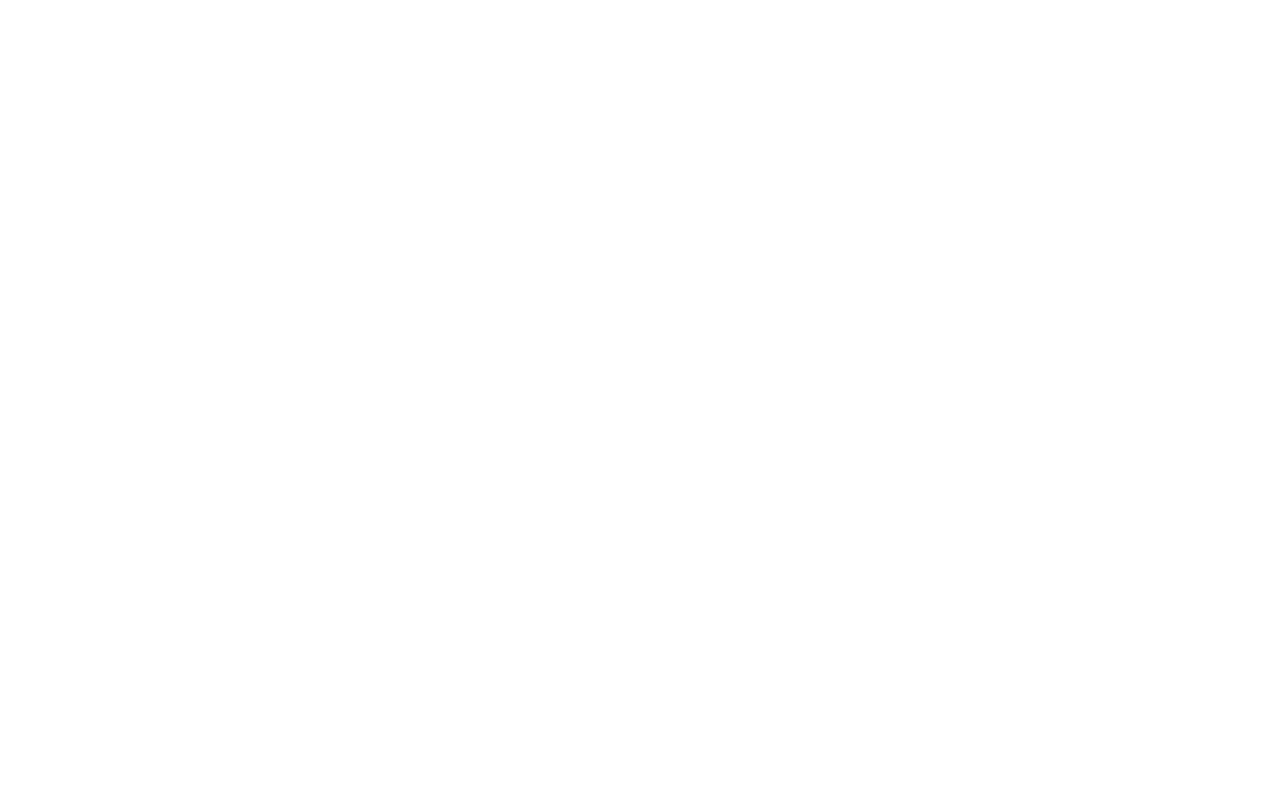
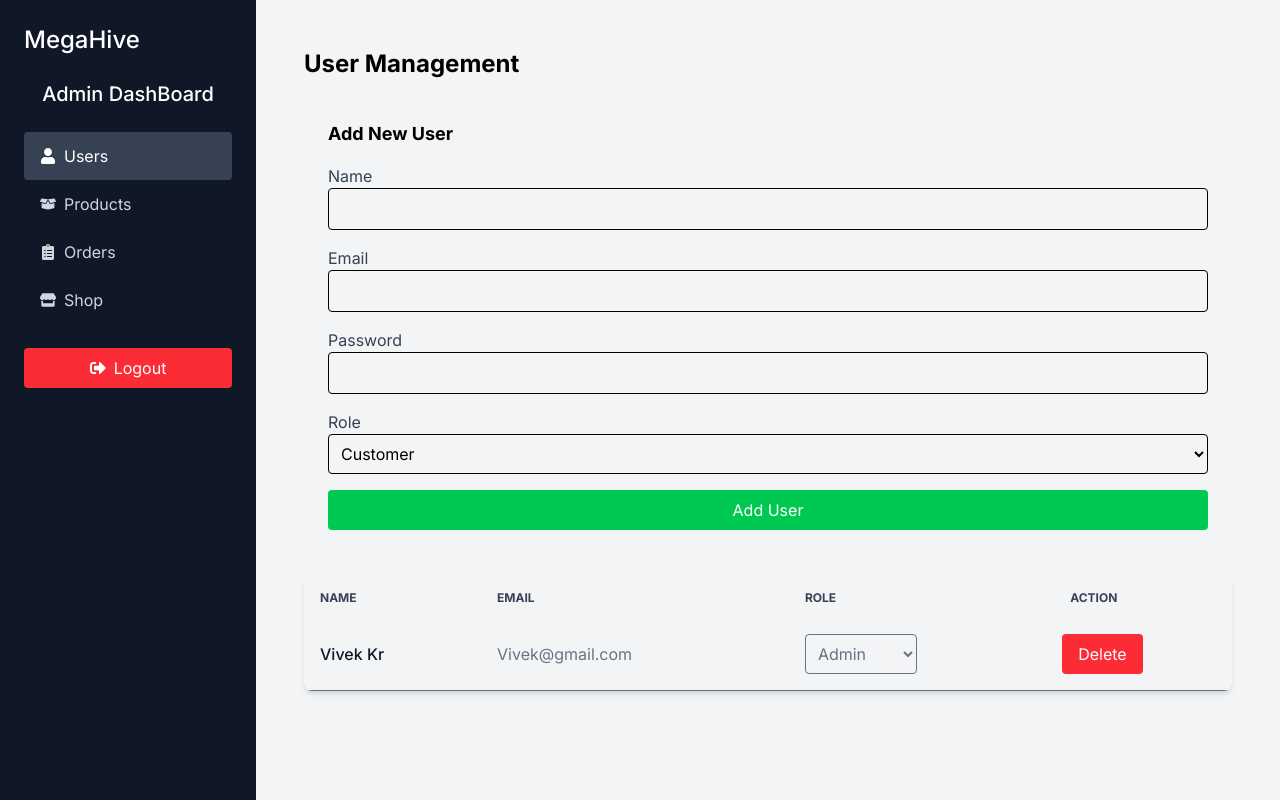
Before and after one commit to vivekkumar012/MegaHive, a React (Vite) app in the folder frontend/: page /admin/users in a window 1280 px wide. Before the commit this address had no page. Built offline with nearby package versions, Linux system fonts and the light colour scheme; a web font is replaced by a local one.

Commit message:
added new comp

```diff
--- a/frontend/src/App.jsx
+++ b/frontend/src/App.jsx
@@ -14,6 +14,8 @@
 import MyOrdersPage from "./pages/MyOrdersPage";
 import AdminLayout from "./components/Admin/AdminLayout";
 import AdminHomePage from "./pages/AdminHomePage";
+import UserManagement from "./components/Admin/UserManagement";
+import ProductManagement from "./components/Admin/ProductManagement";
 
 function App() {
   return (
@@ -41,6 +43,8 @@
 
         <Route path="/admin" element={<AdminLayout />}>
           <Route index element={<AdminHomePage />} />
+          <Route path="users" element={<UserManagement />} />
+          <Route path="products" element={<ProductManagement />} />
         </Route>
       </Routes>
     </div>
--- /dev/null
+++ b/frontend/src/components/Admin/ProductManagement.jsx
@@ -0,0 +1,11 @@
+import React from 'react'
+
+const ProductManagement = () => {
+  return (
+    <div>
+      Product
+    </div>
+  )
+}
+
+export default ProductManagement
--- /dev/null
+++ b/frontend/src/components/Admin/UserManagement.jsx
@@ -0,0 +1,150 @@
+import React, { useState } from "react";
+
+const UserManagement = () => {
+  const users = [
+    {
+      _id: 12364,
+      name: "Vivek Kr",
+      email: "Vivek@gmail.com",
+      role: "admin",
+    },
+  ];
+
+  const [formData, setFormData] = useState({
+    name: "",
+    email: "",
+    password: "",
+    role: "customer",
+  });
+
+  const handleChange = (e) => {
+    setFormData({
+      ...formData,
+      [e.target.name]: e.target.value,
+    });
+  };
+
+  const handleSubmit = (e) => {
+    e.preventDefault();
+    setFormData({
+      name: "",
+      email: "",
+      password: "",
+      role: "customer",
+    });
+  };
+
+  const handleRoleChange = (userId, newRole) => {
+    console.log({ id: userId, role: newRole });
+  };
+
+  const handleDeleteUser = (userId) => {
+    if(window.confirm("Are You Sure to Delete this user?")) {
+      console.log("deleted userId", userId);
+
+    }
+  }
+  return (
+    <div className="max-w-7xl mx-auto p-6">
+      <h2 className="text-2xl font-bold mb-4">User Management</h2>
+      {/* New User Form */}
+      <div className="p-6 rounded-lg mb-6">
+        <h3 className="text-lg font-bold mb-4">Add New User</h3>
+        <form onSubmit={handleSubmit}>
+          <div className="mb-4">
+            <label className="block text-gray-700">Name</label>
+            <input
+              type="text"
+              name="name"
+              value={formData.name}
+              onChange={handleChange}
+              className="w-full p-2 border rounded"
+              required
+            />
+          </div>
+          <div className="mb-4">
+            <label className="block text-gray-700">Email</label>
+            <input
+              type="email"
+              name="email"
+              value={formData.email}
+              onChange={handleChange}
+              className="w-full p-2 border rounded"
+              required
+            />
+          </div>
+          <div className="mb-4">
+            <label className="block text-gray-700">Password</label>
+            <input
+              type="text"
+              name="password"
+              value={formData.password}
+              onChange={handleChange}
+              className="w-full p-2 border rounded"
+              required
+            />
+          </div>
+          <div className="mb-4">
+            <label className="block text-gray-700">Role</label>
+            <select
+              name="role"
+              value={formData.role}
+              onChange={handleChange}
+              className="w-full p-2 border rounded"
+            >
+              <option value="customer">Customer</option>
+              <option value="admin">Admin</option>
+            </select>
+          </div>
+          <button
+            type="submit"
+            className="bg-green-500 text-white py-2 px-4 w-full rounded hover:bg-green-600 cursor-pointer"
+          >
+            Add User
+          </button>
+        </form>
+      </div>
+
+      {/* User List Management */}
+      <div className="overflow-x-auto shadow-md sm:rounded-lg">
+        <table className="min-w-full text-left text-gray-500">
+          <thead className="bg-gray-100 text-xs uppercase text-gray-700">
+            <tr>
+              <th className="py-3 px-4">Name</th>
+              <th className="py-3 px-4">Email</th>
+              <th className="py-3 px-4">Role</th>
+              <th className="py-3 px-4">Action</th>
+            </tr>
+          </thead>
+          <tbody>
+            {users.map((user) => (
+              <tr key={user._id} className="border-b hover:bg-gray-50">
+                <td className="p-4 font-medium text-gray-900 whitespace-nowrap">
+                  {user.name}
+                </td>
+                <td className="p-4">{user.email}</td>
+                <td className="p-4">
+                  <select
+                    value={user.role}
+                    onChange={(e) => handleRoleChange(user._id, e.target.value)}
+                    className="p-2 border rounded"
+                  >
+                    <option value="customer">Customer</option>
+                    <option value="admin">Admin</option>
+                  </select>
+                </td>
+                <td className="p-2">
+                  <button onClick={() => handleDeleteUser(user._id)} className="bg-red-500 text-white px-4 py-2 rounded hover:bg-red-600">
+                    Delete
+                  </button>
+                </td>
+              </tr>
+            ))}
+          </tbody>
+        </table>
+      </div>
+    </div>
+  );
+};
+
+export default UserManagement;
```
